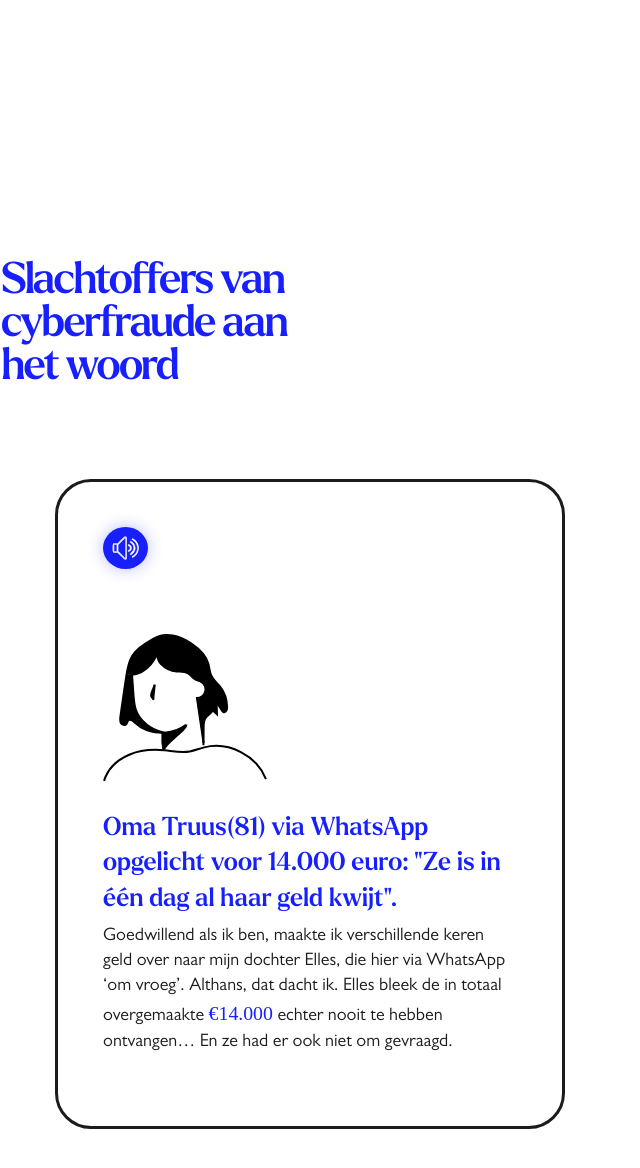
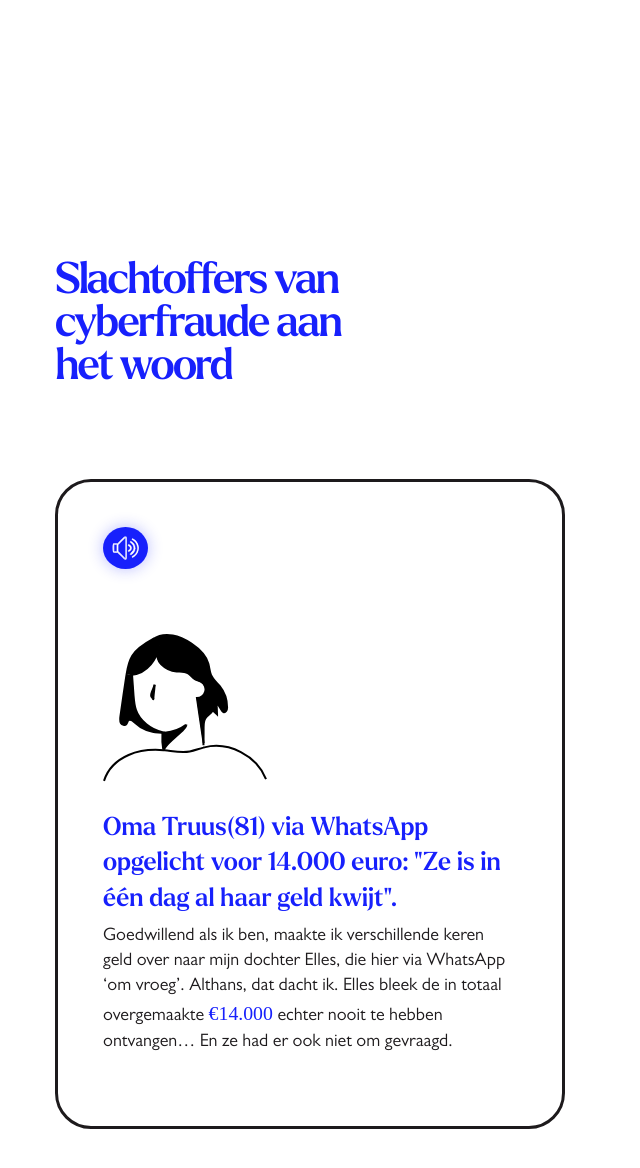
Before and after one commit to itsguus/project_information, a Jekyll site: the page built from index.md, in a window 1280 px wide and 1400 px high, scrolled down 4886 px. Shown: the top 1168 px of the window, without its empty margins (0-640 px from the left). Built offline with Jekyll 4.4.1, drawn with Linux system fonts in a browser that asks for light colours; some web fonts are replaced.

Commit message:
update Guus

```diff
--- a/css/style.css
+++ b/css/style.css
@@ -167,7 +167,7 @@ main > div { position: fixed; top: 0; left: 0; right: 0; bottom: 0; margin: auto
 
 /* SLACHTOFFERS AAN HET WOORD */
 #stories {margin-top: 10rem; margin-bottom: 10rem; flex-direction: column;}
-#stories > div {position: sticky; top: 0; z-index: 1; margin-left: -3rem; width: calc(50% + 6rem); background: #FFF; padding-top: 3rem;}
+#stories > div {position: sticky; top: 0; z-index: 1; margin-left: -3rem; padding-left: 3rem; width: calc(50% + 6rem); background: #FFF; padding-top: 3rem;}
 #stories .h1 { font-size: 2.4rem; width: 18rem; }
 #stories h3 {font-size: 1.4rem; font-weight: 500; margin-bottom: 0.5rem;}
 #stories strong {font-size: 1.1rem; font-family: "Larken"; color: #1720fc; font-weight: 400;}
```
